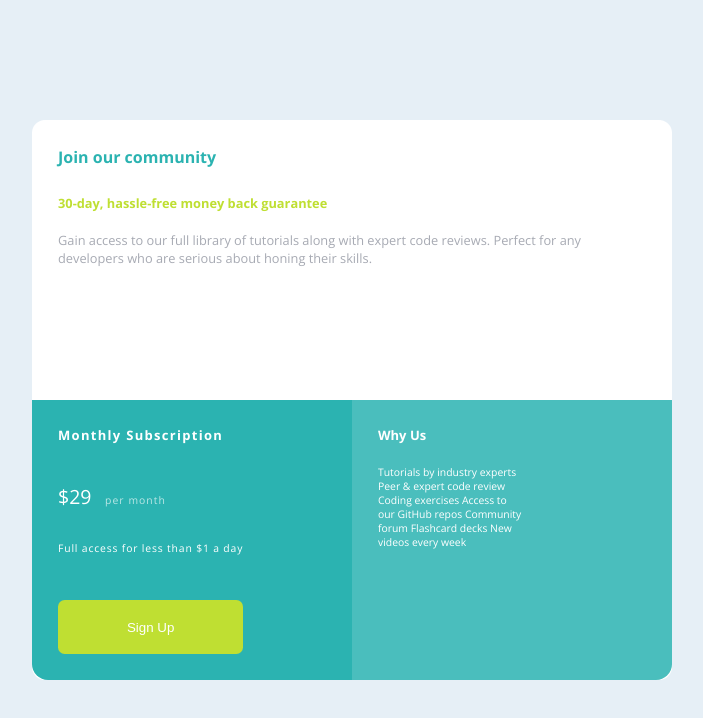
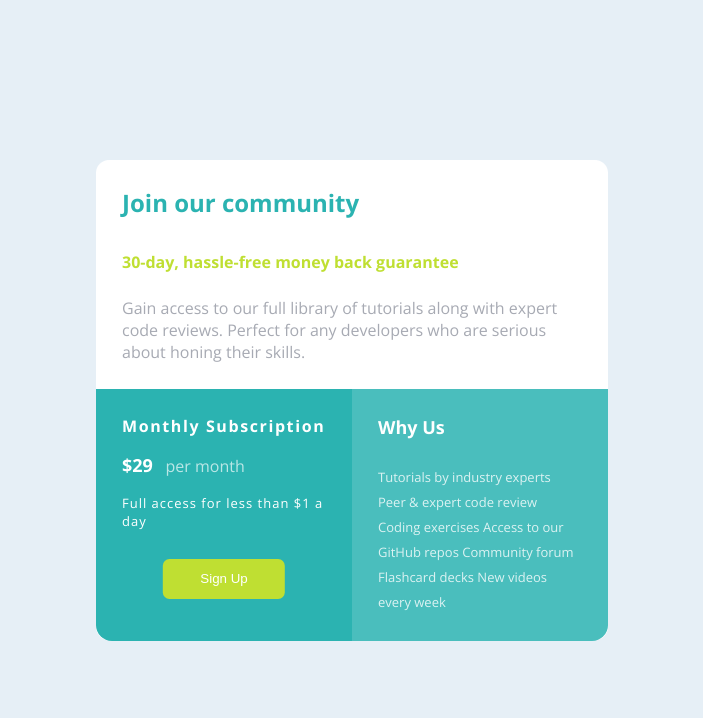
Before and after one commit to moustf/single-price-grid-component, a plain HTML site: page index.html in a window 1280 px wide. Shown: the whole page, without its empty margins (288-991 px from the left). Drawn offline with nearby package versions, Linux system fonts and the light colour scheme.

Commit message:
Editing the styles of the website at a the desktop screen and mobile screen close #1

```diff
--- a/style.css
+++ b/style.css
@@ -32,11 +32,11 @@ main.container {
   display: grid;
   grid-template-rows: repeat(3, 1fr);
   font-size: small;
-  border-radius: 1rem;
+  border-radius: 0.5rem;
 }
 .first-cont {
   background-color: var(--first-color);
-  padding: 1rem;
+  padding: 2rem;
   color: var(--sixth-color);
   border-top-left-radius: 1rem;
   border-top-right-radius: 1rem;
@@ -47,71 +47,79 @@ main.container {
 .first-cont > h5 {
   color: var(--second-color);
   font-weight: 700;
+  font-size: large;
 }
 .first-cont > h5 + p {
   margin-top: 1em;
   color: var(--fourth-color);
   font-weight: 700;
+  font-size: large;
 }
 .first-cont > h5 + p + p {
   margin-top: 1.5em;
+  font-size: medium;
 }
 .second-cont {
   background-color: var(--second-color);
   color: var(--first-color);
   display: grid;
-  justify-content: center;
-  padding: 1rem;
+  padding: 2rem;
 }
 .second-cont > h5 {
   font-size: 0.8em;
   font-weight: 700;
   letter-spacing: 0.1em;
-  font-size: 1em;
+  font-size: large;
 }
 .second-cont > h5 + p .dollar {
-  font-size: 1.5em;
+  font-size: large;
+  font-weight: bold;
   margin-right: 0.7em;
 }
 .second-cont > h5 + p .statement {
-  font-size: 0.8em;
-  letter-spacing: 0.1em;
+  font-size: medium;
   color: #ffffffad;
 }
 .second-cont > h5 + p + p {
   color: #ffffff;
-  font-size: 0.8em;
-  letter-spacing: 0.08em;
-  margin-top: -0.7em;
+  font-size: medium;
+  margin-top: .05em;
 }
 .second-cont button {
-  margin-top: 0.5em;
+  width: 60%;
+  height: 2.5rem;
+  margin-top: 1em;
   background-color: var(--fourth-color);
   color: var(--first-color);
   border: none;
   border-radius: 0.5em;
+  cursor: pointer;
+  position: relative;
+  left: 50%;
+  transform: translateX(-50%);
 }
 .third-cont {
   background-color: var(--third-color);
   color: var(--first-color);
-  padding: 1rem;
+  padding: 2rem;
   border-bottom-left-radius: 1rem;
   border-bottom-right-radius: 1rem;
 }
 .third-cont h5 {
-  font-size: 1em;
+  font-size: large;
   margin-bottom: 0.5em;
 }
 .third-cont p {
-  font-size: 0.8em;
-  width: 14em;
+  font-size: medium;
+  max-width: 14em;
+  opacity: 0.8;
 }
 
 @media only screen and (min-width: 950px) {
   main.container {
     background-color: var(--first-color);
-    width: 50%;
-    height: 70vh;
+    width: 40%;
+    height: 60vh;
     display: grid;
     grid-template-columns: 1fr 1fr;
     grid-template-rows: repeat(2, 1fr);
@@ -125,10 +133,15 @@ main.container {
     padding: 2em;
   }
   .first-cont > h5 {
-    font-size: 1rem;
+    font-size: 1.5rem;
+    font-weight: 600;
   }
   .first-cont > h5 + p {
+    font-size: medium;
     margin-top: 2em;
+  }
+  .first-cont > h5 + p + p {
+    font-size: medium;
   }
   .second-cont {
     width: 100%;
@@ -137,6 +150,19 @@ main.container {
     padding: 2em;
     justify-content: flex-start;
   }
+  .second-cont > h5 {
+    font-size: medium;
+  }
+  .second-cont p {
+    font-size: medium;
+  }
+  .second-cont p .dollar {
+    font-weight: bold;
+  }
+  .second-cont .second-para {
+    font-size: small;
+    letter-spacing: 1px;
+  }
   .third-cont {
     width: 100%;
     grid-area: 2 / 2 / 2 / 3;
@@ -144,7 +170,14 @@ main.container {
     border-bottom-left-radius: 0;
     padding: 2em;
   }
+  .third-cont h5 {
+    font-size: large;
+  }
   .third-cont p {
+    max-width: 200px;
     margin-top: 2em;
+    font-size: small;
+    line-height: 25px;
+    opacity: 0.8;
   }
 }
```
